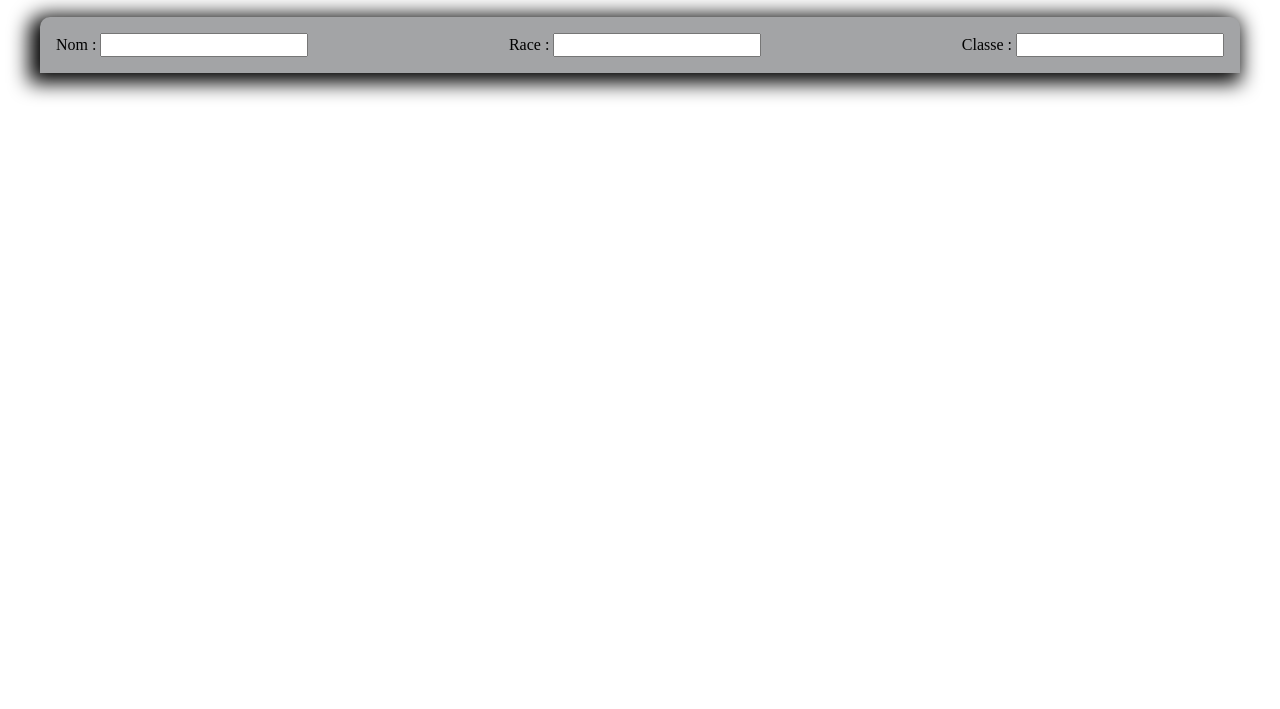
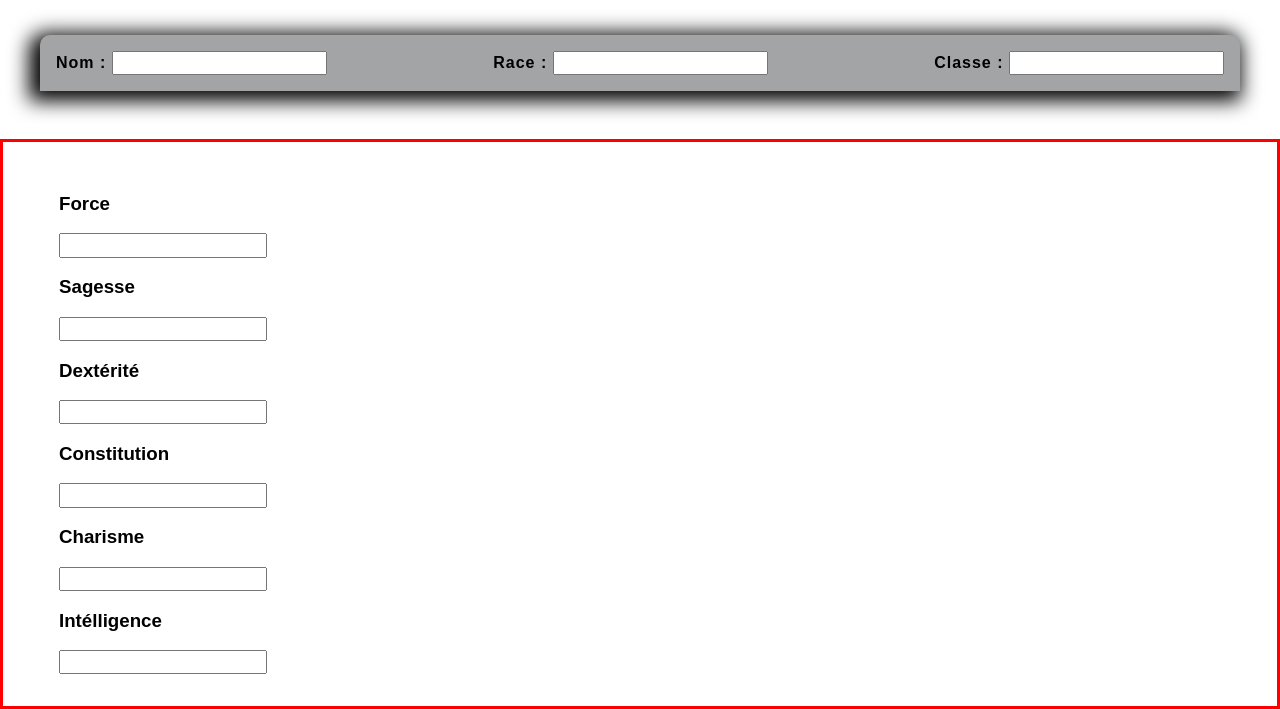
Before and after one commit to iTwiixZ/Fiche-JDR, a website: page index.html in a window 1280 px wide. Shown: the part 140-849 px from the top of the page. Before the commit the page ends 800 px from the top, so only its background shows below. Drawn offline with nearby package versions, Linux system fonts and the light colour scheme; a web font is replaced by a local one.

Commit message:
sass installation

```diff
--- /dev/null
+++ b/Sass/base.scss
@@ -0,0 +1,4 @@
+@import url('https://fonts.googleapis.com/css2?family=Pushster&family=Yanone+Kaffeesatz:wght@500&display=swap');
+* {
+  box-sizing: border-box;
+}
--- /dev/null
+++ b/Sass/header.scss
@@ -0,0 +1,29 @@
+.identity {
+    width: 1200px;
+    margin: auto;
+    margin-bottom: 48px;
+  }
+
+  .identity-menu {
+    display: flex;
+    justify-content: space-between;
+    background-color: #A3A4A6;
+    padding: 16px;
+    -webkit-box-shadow: -5px 4px 20px 6px #000000;
+    box-shadow: -5px 4px 20px 6px #000000;
+    border-radius: 10px 10px 0 0;
+  }
+
+  .title-h1 {
+    font-size: 50px;
+    font-family: "Pushster", sans-serif;
+    letter-spacing: 5px;
+    font-weight: 600;
+    padding: 16px;
+  }
+
+  .identity-specs {
+    font-family: "Yanone Kaffeesat", sans-serif;
+    font-weight: bold;
+    letter-spacing: 1px;
+  }
--- /dev/null
+++ b/Sass/stats.scss
@@ -0,0 +1,11 @@
+.stats {
+    border: red solid 3px;
+    display: flex;
+    align-items: center;
+    justify-content: start;
+    padding: 16px;
+  }
+
+  .stats-name {
+    font-family: 'Yanone Kafeesat',sans-serif ;
+  }
--- a/index.html
+++ b/index.html
@@ -6,6 +6,7 @@
     <meta name="viewport" content="width=device-width, initial-scale=1.0">
     <link href="node_modules/normalize.css/normalize.css" rel="stylesheet">
     <link href="style.css" rel="stylesheet">
+    <
     <title>JDR</title>
 </head>
 <body>
@@ -17,7 +18,7 @@
                <label for="name">Nom :</label>
                <input type="text" id="name" name="nom">
            </div>
-           <div  class="identity-specs">
+           <div class="identity-specs">
             <label for="race">Race :</label>
             <input type="text" id="race" name="race">
         </div>
@@ -28,5 +29,36 @@
        </form>
    </header>
 
+    <!-- STATISTIQUES -->
+   <div class="stats">
+       <ol>
+           <h3 class="stats-name">Force</h3>
+           <div class="stats-number">
+               <input type="text" id="force" name="force">
+           </div>
+           <h3 class="stats-name">Sagesse</h3>
+           <div class="stats-number">
+               <input type="text" id="force" name="force">
+           </div>
+           <h3 class="stats-name">Dextérité</h3>
+           <div class="stats-number">
+               <input type="text" id="force" name="force">
+           </div>
+           <h3 class="stats-name">Constitution</h3>
+           <div class="stats-number">
+               <input type="text" id="force" name="force">
+           </div>
+           <h3 class="stats-name">Charisme</h3>
+           <div class="stats-number">
+               <input type="text" id="force" name="force">
+           </div>
+           <h3 class="stats-name">Intélligence</h3>
+           <div class="stats-number">
+               <input type="text" id="force" name="force">
+           </div>
+       </ol>
+   </div>
+
+
 </body>
 </html>
--- /dev/null
+++ b/style.scss
@@ -0,0 +1,8 @@
+@import "sass/base.scss";
+@import "sass/header.scss";
+@import "sass/stats.scss";
+
+
+
+
+/*# sourceMappingURL=style.css.map */
```
Also changed, not shown: package.json (+19 -1 lines), style.css, 2 other files.
